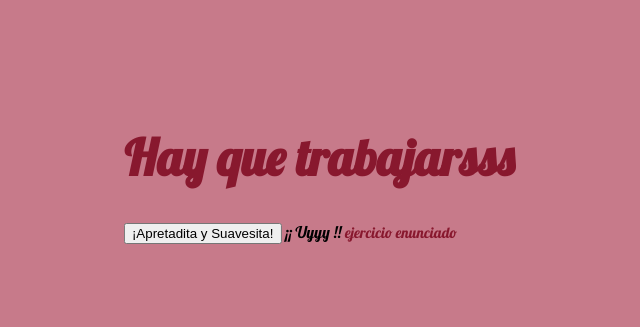
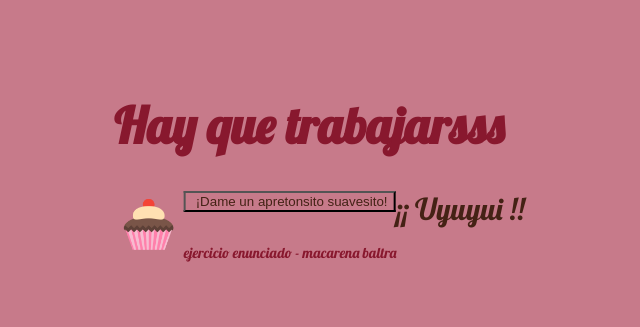
Before and after one commit to M2B0C17-zz/ejercicios-eventos, a plain HTML site: page index.html in a window 1280 px wide. Shown: the part 240-567 px from the top of the page, without its empty margins (329-969 px from the left). Drawn offline with Linux system fonts and the light colour scheme.

Commit message:
Subiendo egunda parte del trabajo

```diff
--- a/arch/estilos.css
+++ b/arch/estilos.css
@@ -2,11 +2,11 @@ body{
 	background-color: #C77A8A;
 	font-family: 'Lobster', cursive;
 	display: inline-block;
-	padding:80px;
+	padding:30px;
 	position: absolute; /* desde acá hasta transform (centra) */
   top: 50%;
   left: 50%;
-  transform: translate(-50%, -50%);
+	transform: translate(-50%, -50%);
 }
 
 h1{
@@ -15,11 +15,27 @@ h1{
 }
 
 input{
-	color: black;
+	color: #442215;
+	background: no-repeat left transparent;
+	padding-left: 10px;
 }
 
-footer{
-		font-size:15px;
+div{
+	color: #442215;
+	display: flex; /* para centrar proporcionalmente a la página */
+	justify-content: center;
+	float: right;
+	font-size: 30px;
+}
+
+img{
+	width: 70px;
+  height: 70px;
+	float:left;
+}
+
+footer p{
+		font-size:14.5px;
 		position: static;
 	  top: 50%;
 	  left: 50%;
--- a/index.html
+++ b/index.html
@@ -8,8 +8,12 @@
 </head>
 <body>
 	<h1>Hay que trabajarsss</h1>
-	<input id="demo" type="submit" value="¡Apretadita y Suavesita!"/> ¡¡ Uyyy !!
+	<input id="demo" type="submit" value="¡Dame un apretonsito suavesito!"/>
+		<div>¡¡ Uyuyui !!</div>
+	<img src="img/qq.png"/>
 	<script src="arch/main.js"></script>
-	<footer>ejercicio enunciado</footer>
+	<footer>
+		<p>ejercicio enunciado - macarena baltra</p>
+		</footer>
 </body>
 </html>
```
Also changed, not shown: img/qq.png (added).
